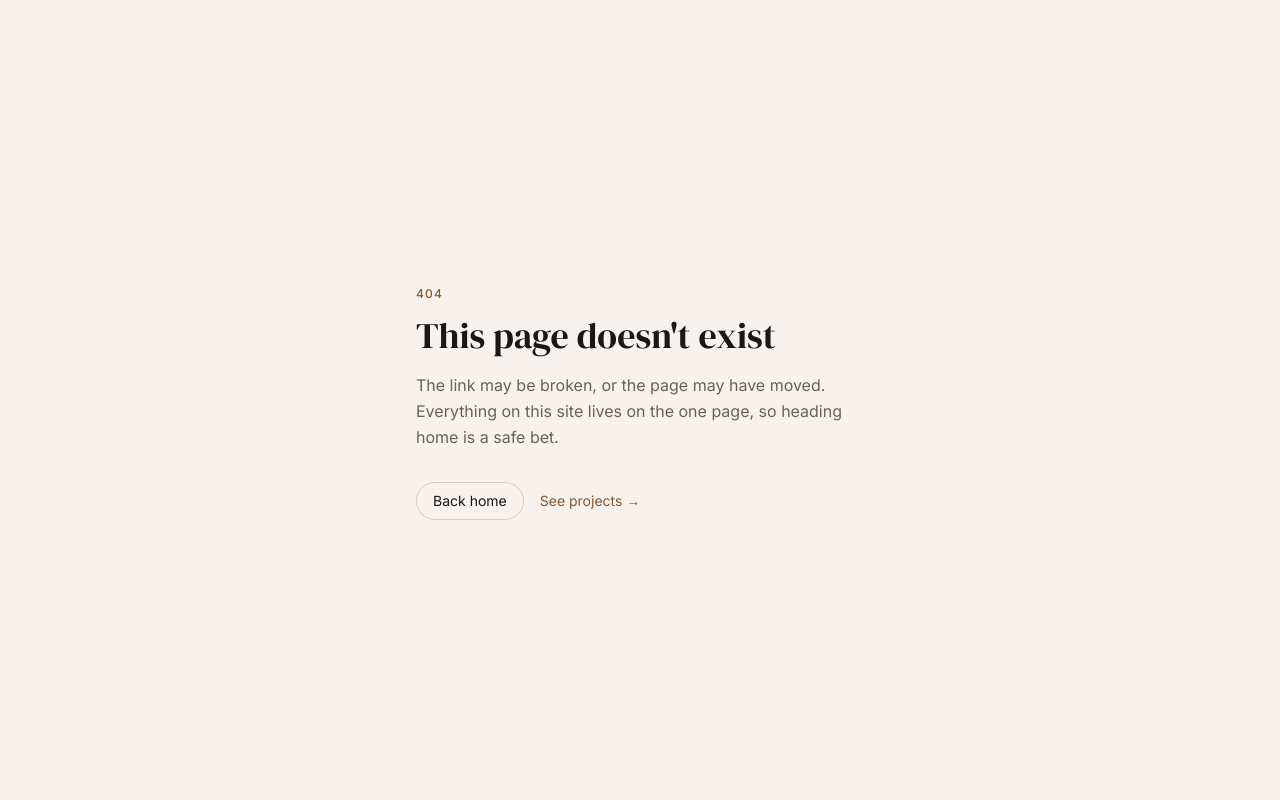
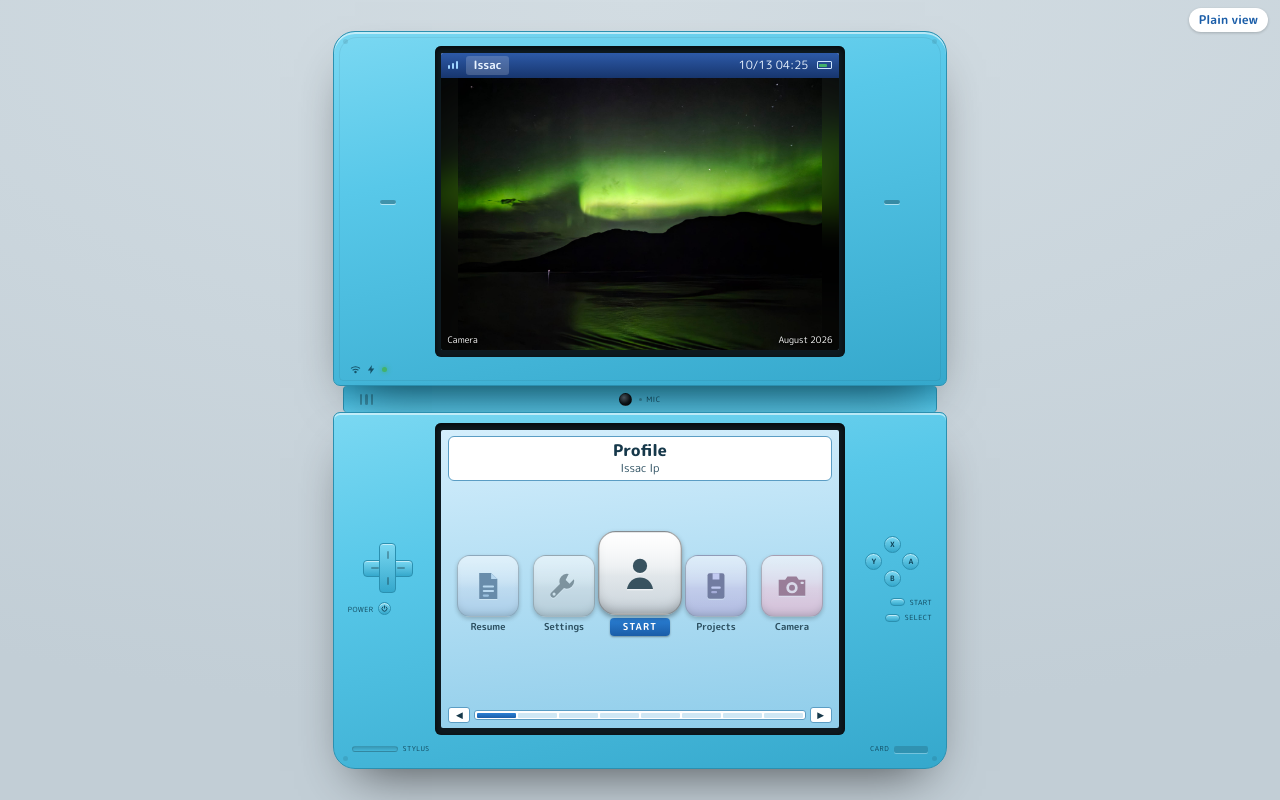
Before and after one commit to issac-23/portfolio, a Next.js app: page / in a window 1280 px wide. Before the commit this address had no page. Built offline with nearby package versions, Linux system fonts and the light colour scheme.

Commit message:
Serve the DSi at / and redirect /dsi to it

```diff
--- a/components/dsi/DsiMenu.tsx
+++ b/components/dsi/DsiMenu.tsx
@@ -31,7 +31,7 @@ export default function DsiMenu() {
   // Someone who chose plain view last time gets it again without hunting
   // for the setting. Plain view links back here and clears the choice.
   useEffect(() => {
-    if (rememberedView() === 'plain') window.location.replace('/dsi?view=plain')
+    if (rememberedView() === 'plain') window.location.replace('/?view=plain')
   }, [])
 
   const launch = useCallback((index: number, icon: HTMLElement) => {
--- a/components/dsi/PrefsSync.tsx
+++ b/components/dsi/PrefsSync.tsx
@@ -2,7 +2,7 @@
 
 import { useFollowSystemTheme } from './prefs'
 
-/** Keeps /dsi in step with the OS theme while no choice has been made. */
+/** Keeps the DSi in step with the OS theme while no choice has been made. */
 export default function PrefsSync() {
   useFollowSystemTheme()
   return null
--- a/components/dsi/SettingsApp.tsx
+++ b/components/dsi/SettingsApp.tsx
@@ -82,7 +82,7 @@ export function SettingsList({ selected, onSelect, onBack }: SettingsListProps)
           </button>
         </li>
         <li>
-          <a className="dsi-card" href="/dsi?view=plain" data-sel={selected === 2 || undefined} onClick={() => rememberView('plain')} {...row(2)}>
+          <a className="dsi-card" href="/?view=plain" data-sel={selected === 2 || undefined} onClick={() => rememberView('plain')} {...row(2)}>
             <span className="dsi-card-text"><b>Plain view</b></span>
             <span className="dsi-setting-value" aria-hidden="true">Open ▸</span>
           </a>
--- a/components/dsi/ViewLink.tsx
+++ b/components/dsi/ViewLink.tsx
@@ -3,10 +3,10 @@
 import type { ReactNode } from 'react'
 import { rememberView, type View } from './view'
 
-/** A link to one view of /dsi that also remembers the choice. */
+/** A link to one view of the DSi that also remembers the choice. */
 export default function ViewLink({ to, className, children }: { to: View; className?: string; children: ReactNode }) {
   return (
-    <a className={className} href={to === 'plain' ? '/dsi?view=plain' : '/dsi'} onClick={() => rememberView(to)}>
+    <a className={className} href={to === 'plain' ? '/?view=plain' : '/'} onClick={() => rememberView(to)}>
       {children}
     </a>
   )
--- a/components/dsi/view.ts
+++ b/components/dsi/view.ts
@@ -1,7 +1,7 @@
 'use client'
 
 /**
- * Which view of /dsi a visitor wants: the DSi itself, or plain, the same
+ * Which view of the home page a visitor wants: the DSi itself, or plain, the same
  * content as an ordinary page. The URL is the source of truth (?view=plain),
  * so the server renders the right one and a plain link can be shared. This
  * only remembers the choice, so someone who picked plain once is not made
--- a/next.config.js
+++ b/next.config.js
@@ -1,5 +1,10 @@
 /** @type {import('next').NextConfig} */
 const nextConfig = {
+  // The DSi lived at /dsi while it was being built. It is / now; old links
+  // (and ?view=plain) carry over, the query string comes along on its own.
+  async redirects() {
+    return [{ source: '/dsi', destination: '/', permanent: true }]
+  },
   images: {
     remotePatterns: [
       {
```
Also changed, not shown: app/(dsi)/dsi.css (renamed from app/dsi/dsi.css), app/(dsi)/layout.tsx (renamed from app/dsi/layout.tsx), app/(dsi)/page.tsx (renamed from app/dsi/page.tsx).
